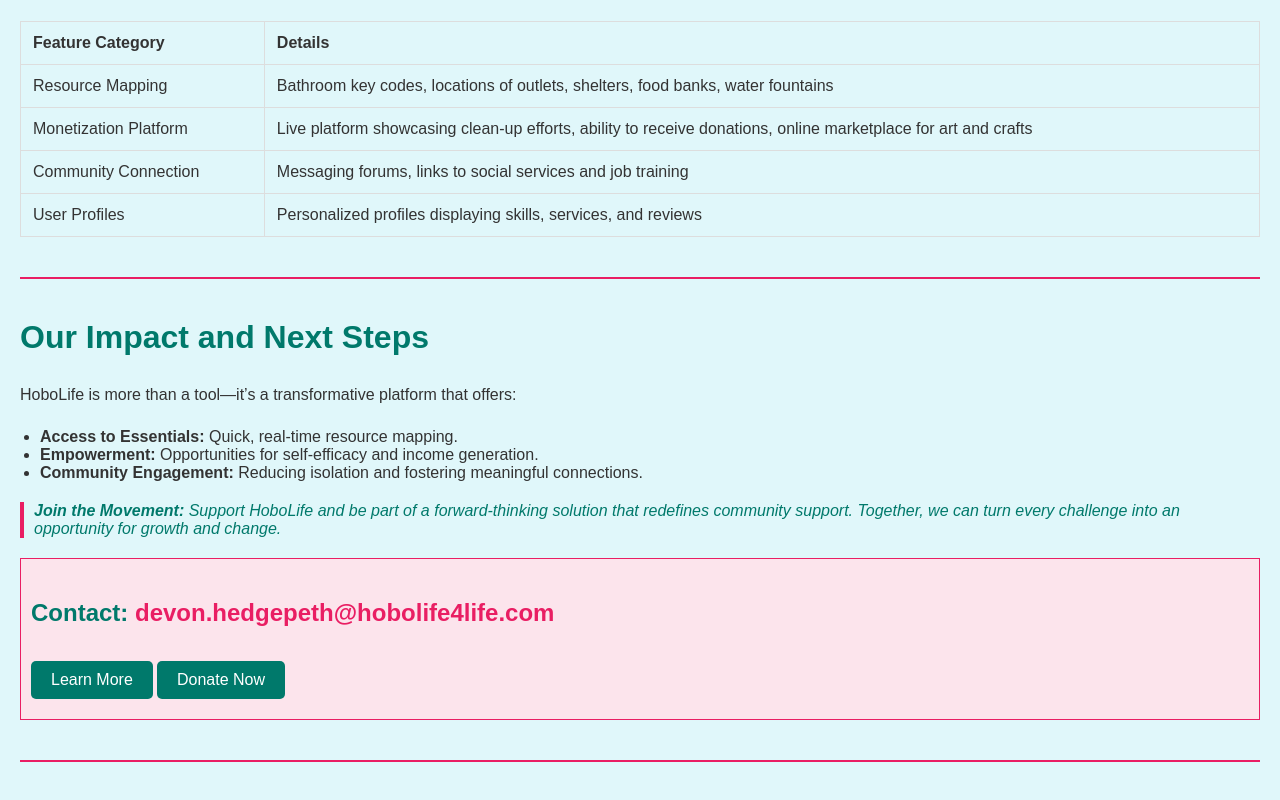
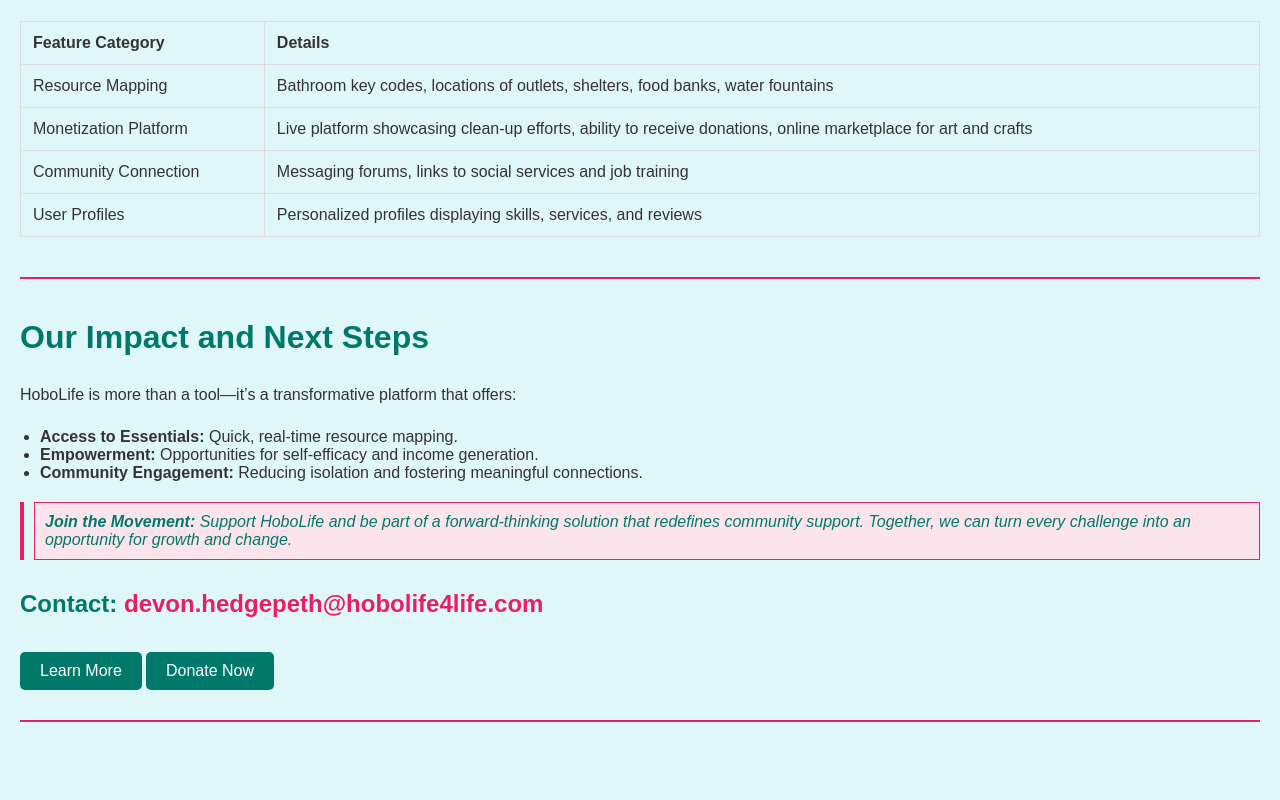
Before and after one commit to hobolife4life-com/demo-repository, a website: page index.html in a window 1280 px wide. Shown: the part 971-1771 px from the top of the page. After the commit the page ends 1733 px from the top, so only its background shows below. Drawn offline with nearby package versions, Linux system fonts and the light colour scheme.

Commit message:
Update index.html

```diff
--- a/index.html
+++ b/index.html
@@ -182,9 +182,9 @@
       <li><strong>Community Engagement:</strong> Reducing isolation and fostering meaningful connections.</li>
     </ul>
     <blockquote class="animate__animated animate__fadeInLeft">
-      <strong>Join the Movement:</strong> Support HoboLife and be part of a forward-thinking solution that redefines community support. Together, we can turn every challenge into an opportunity for growth and change.
+  <div class="callout">    <strong>Join the Movement:</strong> Support HoboLife and be part of a forward-thinking solution that redefines community support. Together, we can turn every challenge into an opportunity for growth and change.
     </blockquote>
-    <div class="callout">
+
       <h3>Contact: <a href="mailto:devon.hedgepeth@hobolife4life.com">devon.hedgepeth@hobolife4life.com</a></h3>
       <a href="#" class="btn animate__animated animate__bounceIn">Learn More</a>
       <a href="#" class="btn animate__animated animate__bounceIn">Donate Now</a>
```
